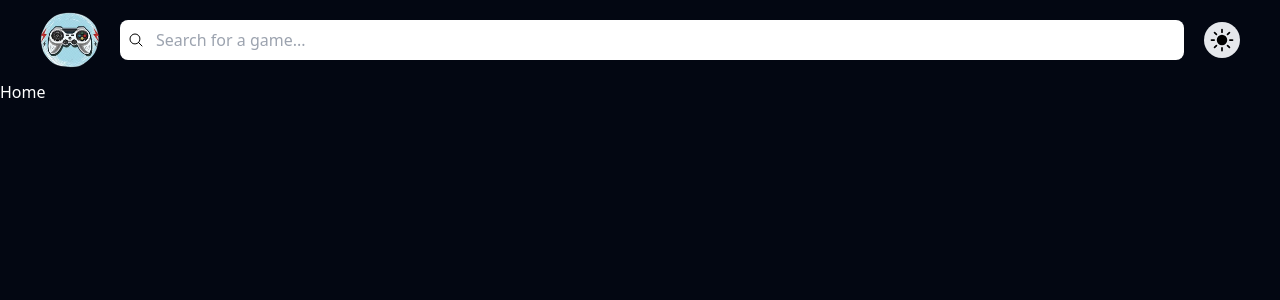
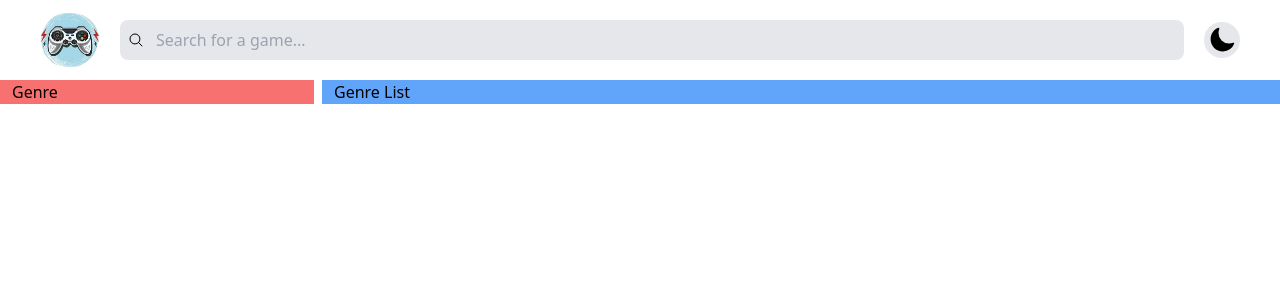
Before and after one commit to Bammytoye/game-list, a React (Vite) app: page / in a window 1280 px wide. Shown: the top 300 px of the page. Built offline with nearby package versions, Linux system fonts and the light colour scheme.

Commit message:
header and theme

```diff
--- a/src/App.jsx
+++ b/src/App.jsx
@@ -1,10 +1,14 @@
-import { useState } from "react";
+import { useEffect, useState } from "react";
 import Header from "./components/Header";
 import Home from "./pages/Home";
 import { ThemeContext } from "./Context/ThemeContext";
 
 function App() {
   const [theme, setTheme] = useState("dark");
+
+  useEffect(() => {
+    setTheme(localStorage.getItem('theme') ? localStorage.getItem('theme') : 'dark')
+  }, [])
 
   return (
     <ThemeContext.Provider value={{ theme, setTheme }}>
--- a/src/pages/Home.jsx
+++ b/src/pages/Home.jsx
@@ -1,7 +1,10 @@
 
 function Home() {
     return (
-        <div>Home</div>
+        <div className='grid grid-cols-4 gap-2'>
+            <div className="hodden md:block bg-red-400 h-full px-3">Genre</div>
+            <div className="col-span-4 md:col-span-3 bg-blue-400 px-3">Genre List</div>
+        </div>
     )
 }
 
```
